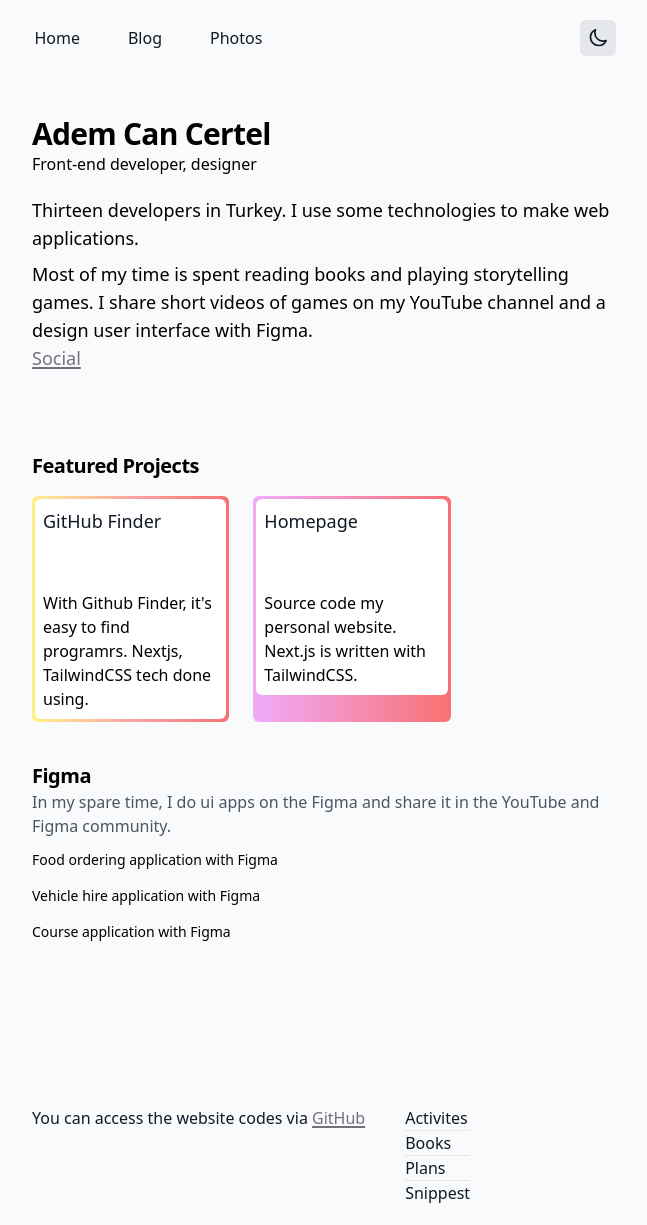
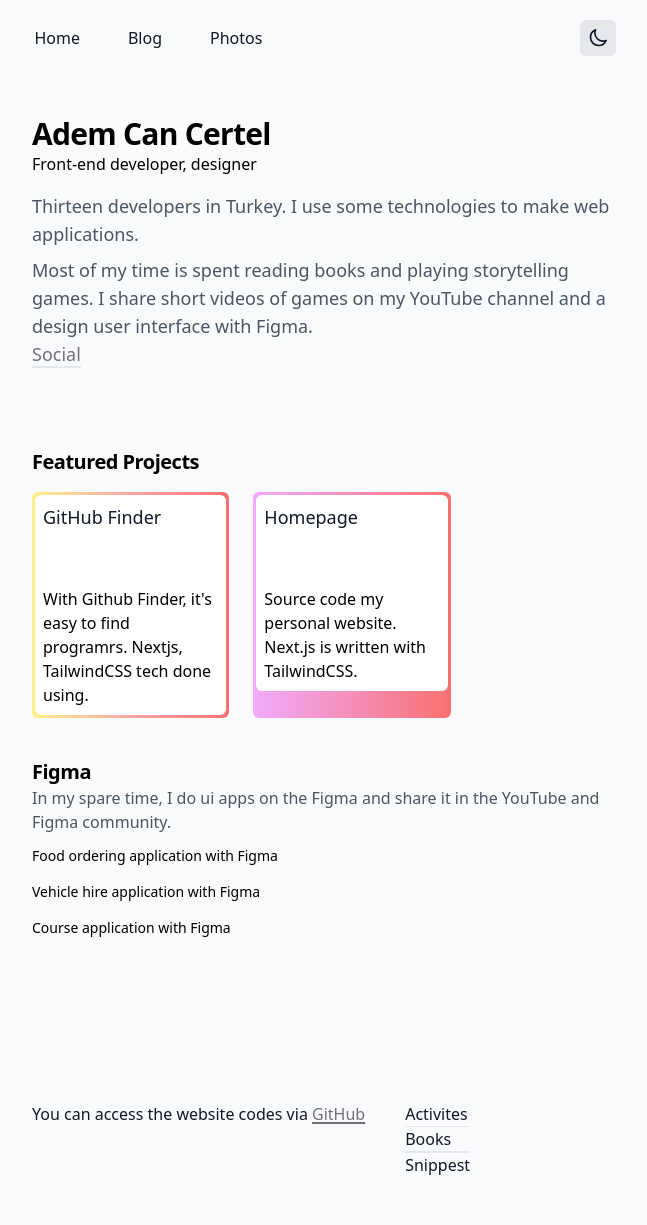
Before and after one commit to AdemCanCertel/homepage, a Next.js app: page / in a window 1280 px wide. Shown: the whole page, without its empty margins (312-959 px from the left). After the commit the page ends 1197 px from the top, so only its background shows below. Built offline with nearby package versions, Linux system fonts and the light colour scheme.

Commit message:
activites page font styles edited. ✔

```diff
--- a/components/Footer.js
+++ b/components/Footer.js
@@ -13,9 +13,6 @@ export default function Footer() {
                        <a href="/books">Books</a>
                     </li>
                     <hr/>
-                    <li>
-                       <a href="/plans">Plans</a>
-                    </li>
                     <hr/>
                     <li>
                         <a href="" className="cursor-pointer">Snippest</a>
--- a/components/Spotify.js
+++ b/components/Spotify.js
@@ -28,15 +28,15 @@ export default function Home() {
                       </div>
                         <div className='select-none'>
                         <Tippy content=
-                            {<span className='font-bold tracking-tight'>Spotify Status</span>}
+                            {<span className='font-medium tracking-tight'>Spotify Status</span>}
                           >
                           <p className='text-xl leading-7 dark:text-white text-black'>
                             {data?.isPlaying ? data.artist : 'Spotify'}
                           </p>
                         </Tippy>
-                            <p className='text-gray-700 dark:text-gray-300'>
+                            <strong className='text-neutral-700 dark:text-neutral-200'>
                                 {data?.isPlaying ? data.title : 'Not Listening'}
-                            </p>
+                            </strong>
                         </div>
                     </a>
             </section>
--- a/pages/activites.js
+++ b/pages/activites.js
@@ -4,7 +4,6 @@ import Spotify from '../components/Spotify'
 import Tippy from '@tippyjs/react';
 
 const Games = () => {
-
     const fetcher = (url) => fetch(url).then((res) => res.json());
     const { data } = useSWR('/api/steamactivite', fetcher);
     return (
@@ -31,21 +30,21 @@ return (
             )}
         </div>
       <div className="my-auto ml-3 select-none">
-        <p className="text-xl leading-7 dark:text-white text-black">
-          <Tippy content={<span className='font-bold tracking-tight'>Steam Status</span>}>
-            <a>
+        <p className="dark:text-white text-black">
+          <Tippy content={<span className='font-medium tracking-tight'>Steam Status</span>}>
+            <p className='text-xl'>
               {data?.steam.getPersonName ? data?.steam.getPersonName : "%"}
-            </a>
+            </p>
           </Tippy>
           <div className="text-gray-700 dark:text-gray-300">
             {data?.steam.getGames === false ? (
-              <p className='text-gray-700 dark:text-gray-300'>
+              <strong className='text-gray-700 dark:text-gray-300'>
                 {data?.steam.getStatus ? data?.steam.getStatus : "-"}
-              </p>
+              </strong>
                 ) : (
-              <p className="text-gray-700 dark:text-gray-300">
+              <strong className="text-neutral-700 dark:text-neutral-200">
                 {data?.steam.getGames}
-              </p>
+              </strong>
             )}
           </div>
         </p>
--- a/pages/index.js
+++ b/pages/index.js
@@ -1,5 +1,3 @@
-import Tippy from '@tippyjs/react';
-import 'tippy.js/dist/tippy.css'; // optional
 import Work from '../components/Work'
 import VideoCard from '../components/videoCard';
 
@@ -7,19 +5,19 @@ import VideoCard from '../components/videoCard';
 export default function HomePage() {
     return (
     <section className='full-container'>
-            <div className='space-y-5 mt-10'>
-                <div className='dark:text-white text-black text-2xl md:text-3xl text-highlight'>
+        <div className='flex flex-col-reverse sm:flex-row items-start space-y-5 mt-10'>
+            <div className='dark:text-white text-black text-2xl md:text-3xl text-highlight'>
                     <h1 className='font-bold tracking-tight' translate='no'>Adem Can Certel</h1>
                     <h1 className='text-base'>
-                    <span className='dark:text-white leading-snug shine' translate='no'>Front-end developer, designer</span>
+                    <span className='dark:text-white leading-snug shine mb-4' translate='no'>Front-end developer, designer</span>
                     </h1>
+                <div className="text-lg leading-7 space-y-2 mt-4 text-gray-600 dark:text-gray-400 text-opacity-100 whitespace-normal">
+                    <p>Thirteen developers in Turkey. I use some technologies to make web applications.</p>
+                    <p>Most of my time is spent reading books and playing storytelling games. I share short videos of games on my YouTube channel and a design user interface with Figma.</p> <a href='/social' className="text-zinc-500 dark:text-zinc-50 border-gray-400 hover:border-gray-500 border-b-2 border-opacity-20">Social</a>
                 </div>
-                <div className="text-lg leading-7 space-y-2 dark:text-white text-black whitespace-normal">
-                    <p>Thirteen developers in Turkey. I use some technologies to make web applications.</p>
-                    <p>Most of my time is spent reading books and playing storytelling games. I share short videos of games on my YouTube channel and a design user interface with Figma.</p> <a href='/social' className="text-zinc-500 dark:text-zinc-50 decoration-2 underline underline-offset-2">Social</a>
-                </div>
+            </div>
         </div>
-        <Work/>
+            <Work/>
         <div>
             <h1 className='font-bold text-xl tracking-tight dark:text-white text-black mt-10'>
                 Figma
--- a/pages/photos.js
+++ b/pages/photos.js
@@ -7,6 +7,9 @@ function PhotosPage({ data }) {
     return (
         <div className="full-container">
             <h1 className="dark:text-white text-black text-2xl md:text-3xl text-highlight font-bold">Photos</h1>
+                <div>
+                    <p>I share very few photos.</p>
+                </div>
             <figure className="mt-10 grid gap-6 sm:grid-cols-2 sm:gap-8">
                 <span className="relative box-border block overflow-hidden opacity-100 ">
                     <span className="box-border block opacity-100 ">
--- a/pages/plans.js
+++ /dev/null
@@ -1,10 +0,0 @@
-export default function Plans() {
-
-    return (
-        <div className="full-container divide-y- divide-zinc-100 dark:divide-zinc-800">
-            <div className="dark:text-white text-black text-2xl md:text-3xl text-highlight font-bold">
-                <h1>Plans</h1>
-            </div>
-        </div>
-    )
-}
```
Lines whose indentation alone changed are shown as unchanged.
